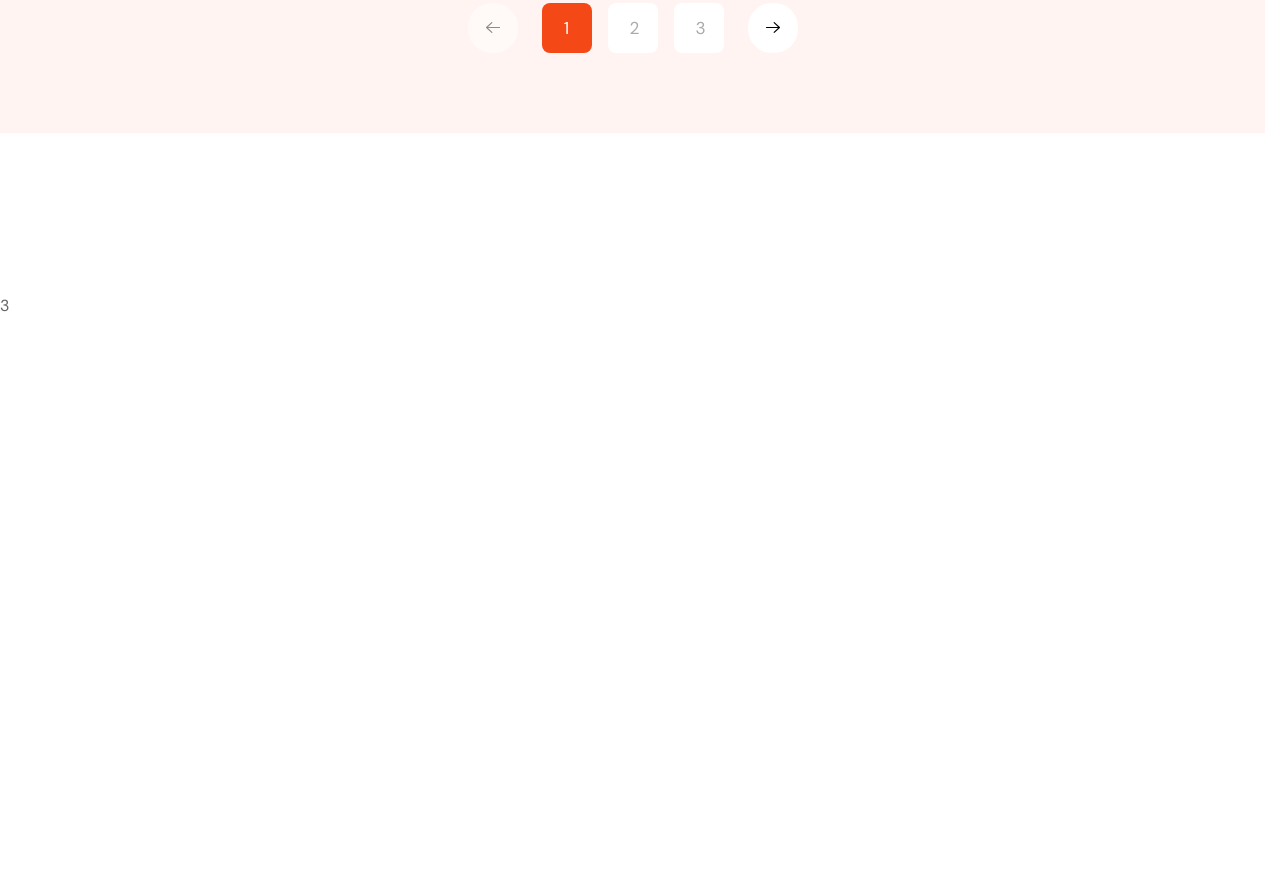
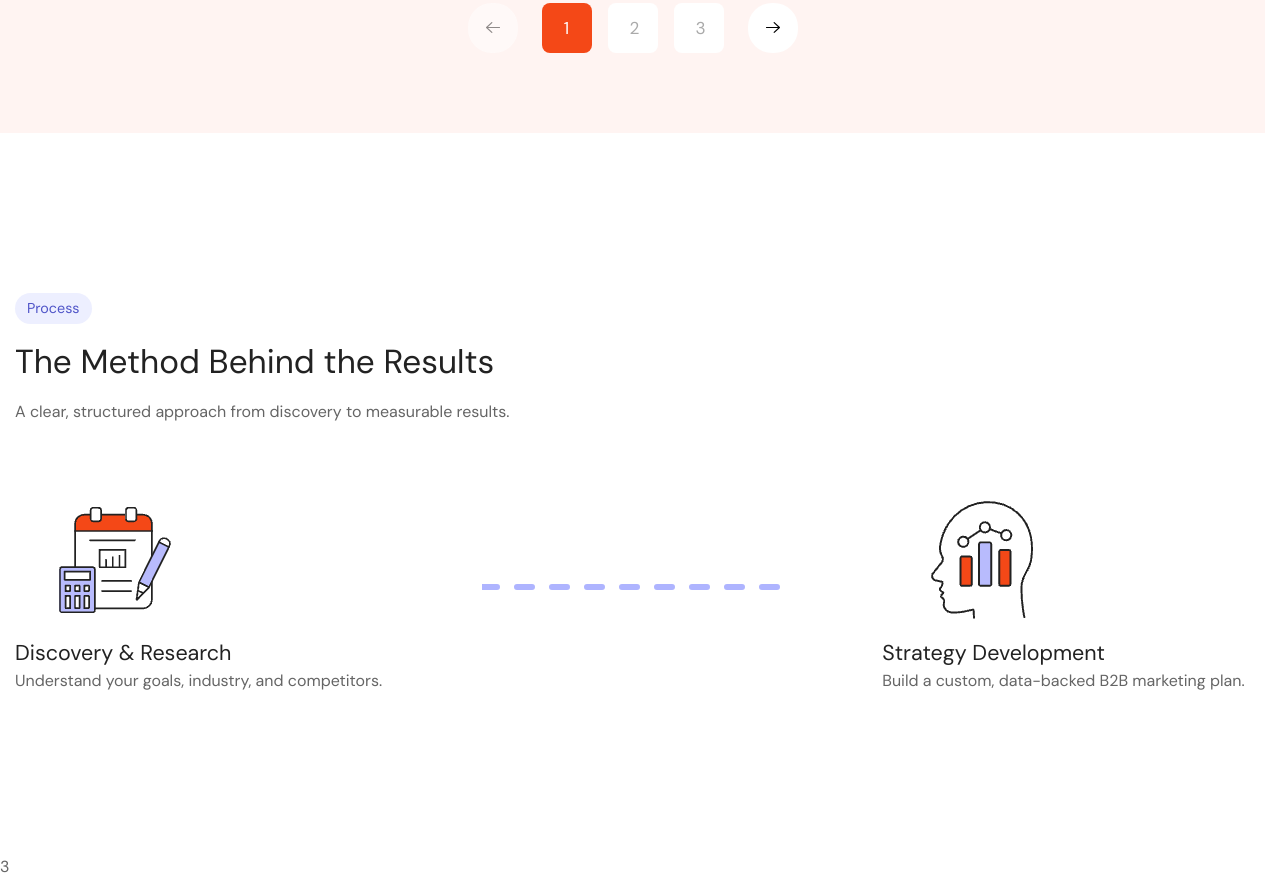
Before and after one commit to OleksandrTrybrat/bizzier_landing_page, a website with bundled scripts: page src/index.html in a window 1280 px wide. Shown: the part 4972-5852 px from the top of the page. Before the commit the page ends 5290 px from the top, so only its background shows below. Built offline with nearby package versions, Linux system fonts and the light colour scheme.

Commit message:
start section process

```diff
--- a/src/index.html
+++ b/src/index.html
@@ -821,6 +821,65 @@
             </div>
           </div>
         </section>
+        <section class="process">
+          <div class="process__body container">
+            <div class="process__header margin-bottom">
+              <span class="process__subtitle blue__title blue__padding">
+                Process
+              </span>
+              <h2 class="process__title title">
+                The Method Behind the Results
+              </h2>
+              <p class="process__text">
+                A clear, structured approach from discovery to measurable
+                results.
+              </p>
+            </div>
+            <div class="process__cards">
+              <div class="process__card">
+                <div class="card__image">
+                  <img src="./image/process/process_img-01.png" alt="Image" />
+                </div>
+                <div class="card__title title__card">
+                  <h3>Discovery & Research</h3>
+                </div>
+                <div class="card__text">
+                  <p>Understand your goals, industry, and competitors.</p>
+                </div>
+              </div>
+              <div class="line">
+                <svg class="separator-line">
+                  <line
+                    class="line-horizontal"
+                    x1="0"
+                    y1="50%"
+                    x2="100%"
+                    y2="50%"
+                  />
+
+                  <line
+                    class="line-vertical"
+                    x1="50%"
+                    y1="0"
+                    x2="50%"
+                    y2="100%"
+                  />
+                </svg>
+              </div>
+              <div class="process__card">
+                <div class="card__image">
+                  <img src="./image/process/process_img-02.png" alt="Image" />
+                </div>
+                <div class="card__title title__card">
+                  <h3>Strategy Development</h3>
+                </div>
+                <div class="card__text">
+                  <p>Build a custom, data-backed B2B marketing plan.</p>
+                </div>
+              </div>
+            </div>
+          </div>
+        </section>
       </main>
       <footer class="footer">3</footer>
     </div>
--- a/src/js/pagination.js
+++ b/src/js/pagination.js
@@ -12,7 +12,9 @@ export class CardPagination {
     this.nextArrow = document.querySelector(nextArrowSelector);
     this.btnNumbers = document.querySelectorAll(btnNumbersSelector);
     this.currentPage = 1;
-    this.itemsPerPage = 3;
+    this.itemsPerPage = 3; // встановлення 3 карт на сторінку
+    // Рахуємо клількість сторінок: (Всього карт / карт на сторінці).
+    // Приклад: 9 / 3 = 3 сторінки.
     this.totalPages = Math.ceil(this.cards.length / this.itemsPerPage);
     if (this.cards.length > 0) {
       this.init();
@@ -30,10 +32,14 @@ export class CardPagination {
   };
 
   updateCards = () => {
+    // 1. Вираховуємо діапазон індексів для поточної сторінки
+    // Для стр 1: start = 0, end = 3 (покаже індекси 0, 1, 2)
+    // Для стр 2: start = 3, end = 6 (покаже індекси 3, 4, 5)
     const startIndex = (this.currentPage - 1) * this.itemsPerPage;
     const endIndex = startIndex + this.itemsPerPage;
 
     this.cards.forEach((card, index) => {
+      // Якщо індекс карти потрапляє в діапазон - показуємо, інакше ховаємо
       if (index >= startIndex && index < endIndex) {
         card.classList.remove('hidden');
       } else {
--- /dev/null
+++ b/src/styles/blocks/_process.scss
@@ -0,0 +1,75 @@
+@use '../helpers' as *;
+@use '../utils' as *;
+@use '../variables' as *;
+
+.process {
+  // .process__cards
+  &__cards {
+    display: flex;
+    align-items: center;
+    gap: 100px;
+  }
+
+  // .process__card
+  &__card {
+  }
+}
+
+.card {
+  // .card__image
+  &__image {
+  }
+  // .card__title
+  &__title {
+  }
+  // .card__text
+  &__text {
+  }
+}
+.line {
+  .separator-line {
+    // Налаштування товщини, кольору та інтервалу лінії
+    $color: #aeb4ff; // Колір лінії
+    $thickness: 6px; // Товщина лінії (висота SVG на десктопі)
+    $dash-size: 15px; // Довжина одного штриха (риски)
+    $gap-size: 20px; // Відстань між штрихами
+
+    display: block; // Встановлюємо display: block для коректної поведінки SVG
+
+    // --- СТИЛІ ДЛЯ ЛІНІЙ (Застосовуються до обох <line> елементів) ---
+    line {
+      stroke: $color; // Застосовуємо колір
+      stroke-width: $thickness; // Застосовуємо товщину
+      stroke-linecap: round; // Ключове властивість: робимо краї штрихів закругленими
+      stroke-dasharray: $dash-size $gap-size; // Встановлюємо довжину штриха та інтервалу
+    }
+
+    // --- ДЕСКТОП (Горизонтальне відображення за замовчуванням) ---
+    width: 100%; // Контейнер розтягується на всю ширину
+    height: $thickness; // Висота контейнера дорівнює товщині лінії
+
+    .line-horizontal {
+      display: block; // Показуємо горизонтальну лінію
+    }
+    .line-vertical {
+      display: none; // Приховуємо вертикальну лінію
+    }
+
+    // --- МОБІЛЬНІ (Адаптивне відображення, вертикальна лінія) ---
+    @include media-down($bp-mobile-l) {
+      // Медіа-запит для мобільних пристроїв (Ваш брейкпоінт)
+      // Змінюємо розміри самого контейнера SVG, "перевертаючи" їх
+      width: $thickness; // Ширина контейнера стає товщиною лінії
+      height: 150px; // Задаємо необхідну довжину вертикальної лінії
+      margin: 0 auto; // Центруємо вертикальну лінію по горизонталі
+
+      // Перемикаємо видимість ліній
+      .line-horizontal {
+        display: none; // Приховуємо горизонтальну
+      }
+      .line-vertical {
+        display: block; // Показуємо вертикальну
+      }
+    }
+  }
+}
--- a/src/styles/style.scss
+++ b/src/styles/style.scss
@@ -10,3 +10,4 @@
 @use 'blocks/about';
 @use 'blocks/value';
 @use 'blocks/studies';
+@use 'blocks/process';
```
Also changed, not shown: src/css/style.css, src/image/process/process_img-01.png (added), src/image/process/process_img-02.png (added), src/image/process/process_img-03.png (added), src/image/process/process_img-04.png (added), 1 other file.
